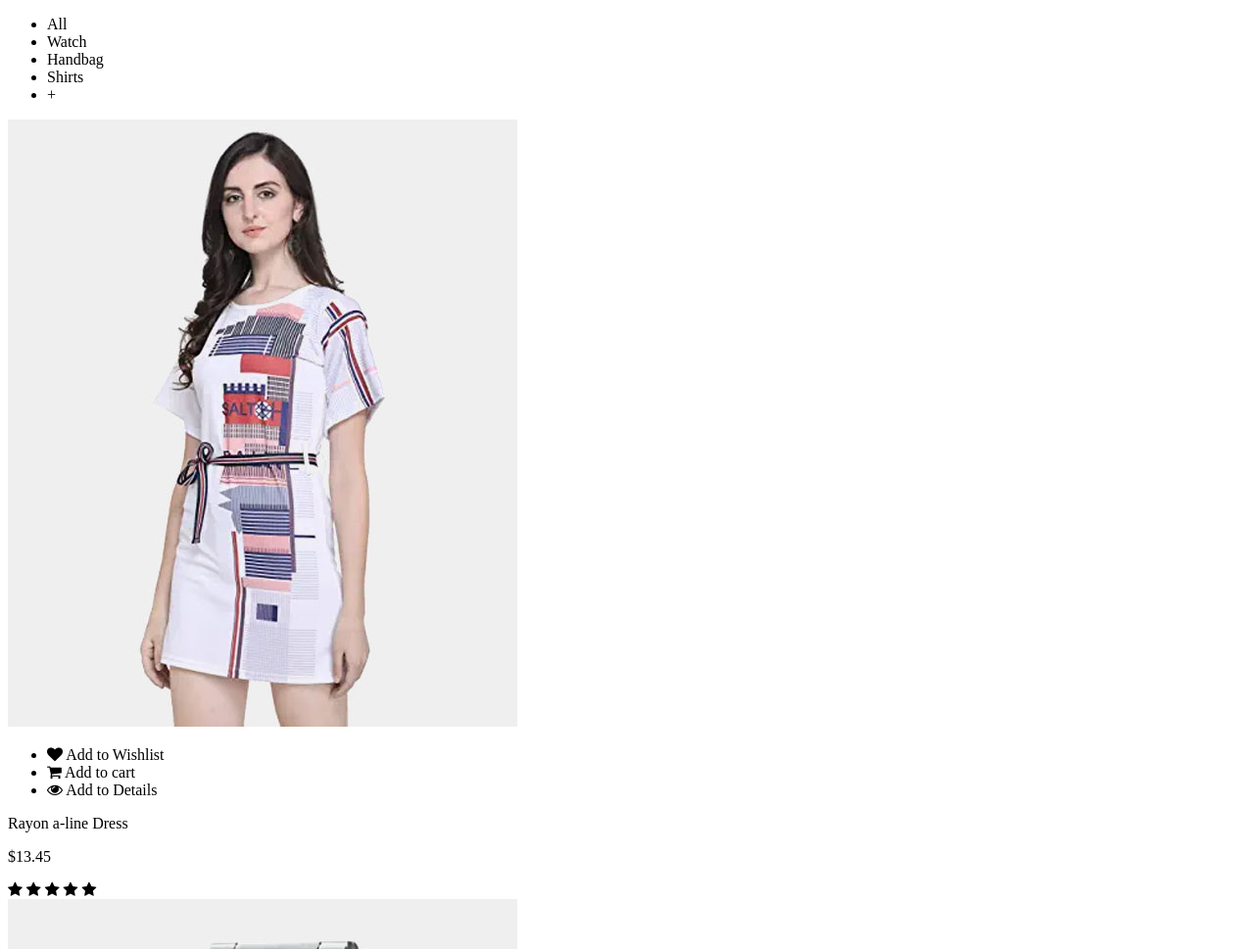
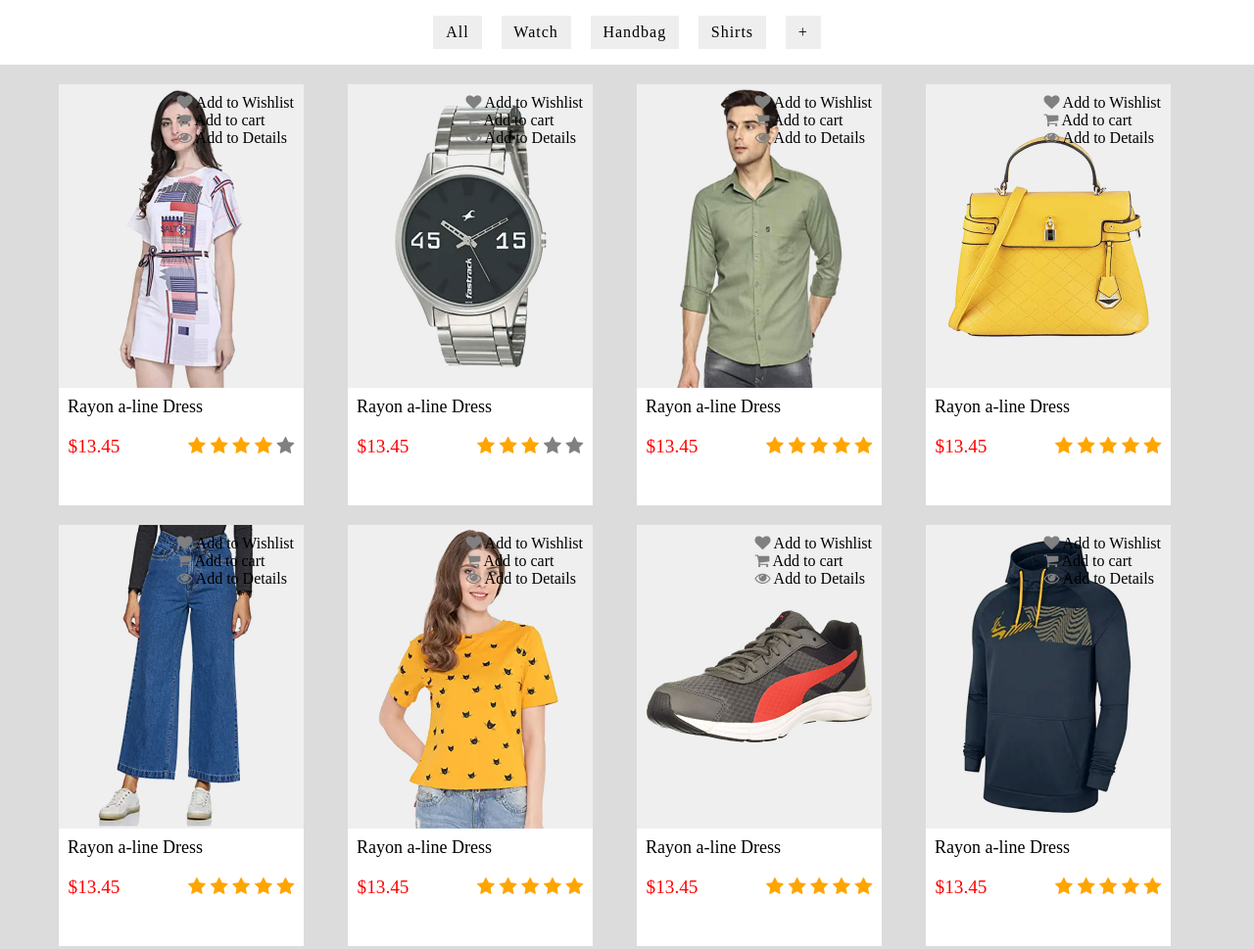
Before and after one commit to mistake2000-Git/ExercisePracticeWep, a plain HTML site: page index.html in a window 1280 px wide. Shown: the top 969 px of the page at 98% size. Drawn offline with Linux system fonts and the light colour scheme.

Commit message:
style color and text with css

```diff
--- /dev/null
+++ b/css/style.css
@@ -0,0 +1,97 @@
+*{
+    box-sizing: border-box;
+    margin: 0;
+    padding: 0;
+}
+.fa{
+    color:grey
+}
+.checked{
+    color:orange;
+}
+
+li{
+    list-style-type:none;
+    display:list-item;
+}
+div{
+    display: block;
+}
+#btnContainer{
+    margin: 0.5em;
+    display: flex;
+    justify-content: center;
+    align-items: center;
+}
+#btnContainer li{
+    background-color: #eee;
+    display: inline-block;
+    padding: 0.5em 0.8em;
+    margin: 0.5em;
+    letter-spacing: 1px;
+}
+
+.container{
+    background-color: #dcdcdc;
+    display: flex;
+    justify-content: center;
+    align-content: center;
+}
+
+.list{
+    display: grid;
+    position: relative;
+    width: 1200px;
+    grid-template-columns: repeat(auto-fit, minmax(250px, 1fr));
+    grid-gap: 20px;
+    padding: 20px;
+}
+.list .filterDiv{
+    max-width: 250px;
+    height: 430px;
+    width: 100%;
+    background: #fff;
+}
+.list .filterDiv .imgBox{
+    position: relative;
+    width: 100%;
+    height: 310px;
+    overflow: hidden;
+}
+
+.list .filterDiv .imgBox img{
+    position: absolute;
+    top: 0;
+    left: 0;
+    width: 100%;
+    height: 100%;
+    object-fit: cover;
+    transition: 0.5s ease-in-out;
+
+}
+.imgBox:hover{
+    transform-origin: center;
+}
+
+.usrAc{
+    position: absolute;
+    top: 10px;
+    right: 10px;
+}
+
+.productName{
+    font-size: 18px;
+    padding: 0.5em;
+    font-weight: 400;
+}
+.price_rating{
+    color: red;
+    display: flex;
+    font-size:larger;
+    justify-content: space-between;
+    padding: 0.5em;
+}
+
+.usrAc li{
+
+}
--- a/index.html
+++ b/index.html
@@ -5,7 +5,8 @@
     <meta http-equiv="X-UA-Compatible" content="IE=edge">
     <meta name="viewport" content="width=device-width, initial-scale=1.0">
     <link rel="stylesheet" href="https://cdnjs.cloudflare.com/ajax/libs/font-awesome/4.7.0/css/font-awesome.min.css">
-    <title>Document</title>
+    <link rel="stylesheet" href="css/style.css">
+    <title>E-Commerce Product Cards</title>
 </head>
 <body>
    <div id="btnContainer">
@@ -18,6 +19,7 @@
        </ul>
    </div>
    <div class="container">
+    <div class="list">
         <div class="filterDiv +">
             <div class="box">
                 <div class="imgBox">
@@ -314,6 +316,8 @@
             </div>
         </div>
        </div>
+    </div>
+
 
 
 </body>
```
Lines whose indentation alone changed are shown as unchanged.
